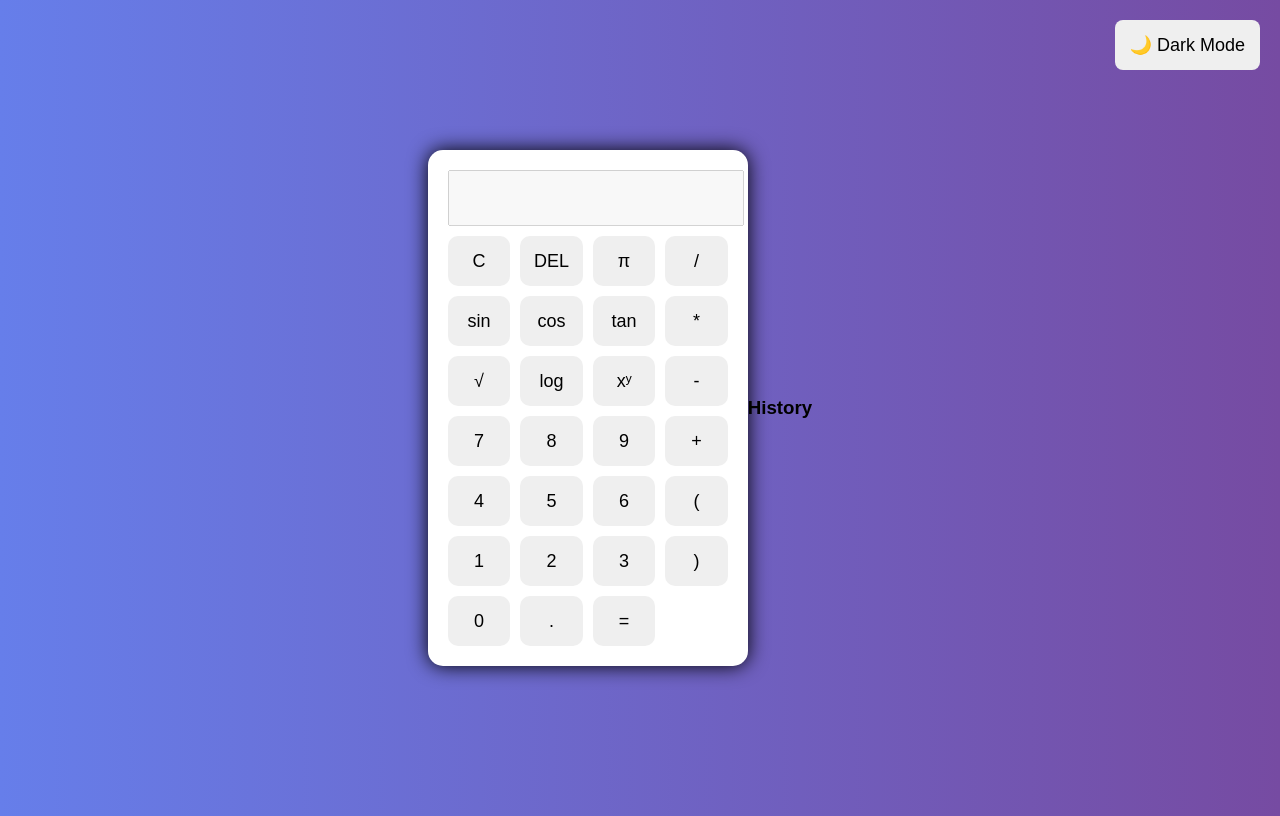
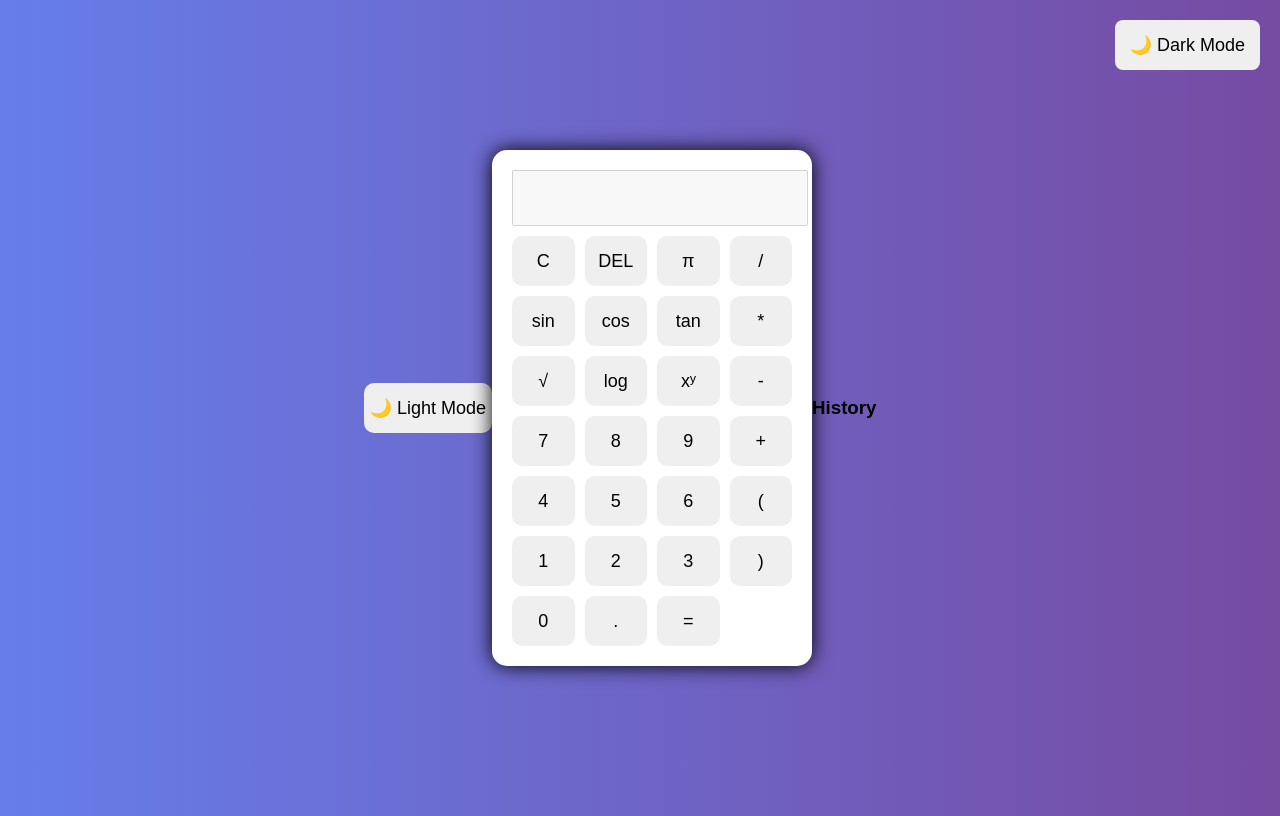
Before and after one commit to gitwithsonu015/Calculator-WebApp, a plain HTML site: page index.html in a window 1280 px wide. Drawn offline with Linux system fonts and the light colour scheme.

Commit message:
Update index.html

```diff
--- a/index.html
+++ b/index.html
@@ -7,6 +7,7 @@
 <body>
 
 <button class="dark-btn" onclick="toggleDark()">🌙 Dark Mode</button>
+<button class="light-btn" onclick="toggleLight()">🌙 Light Mode</button>
 
 <div class="calculator">
   <input type="text" id="display" disabled>
@@ -53,4 +54,5 @@
 
 <script src="script.js"></script>
 </body>
+
 </html>
```
